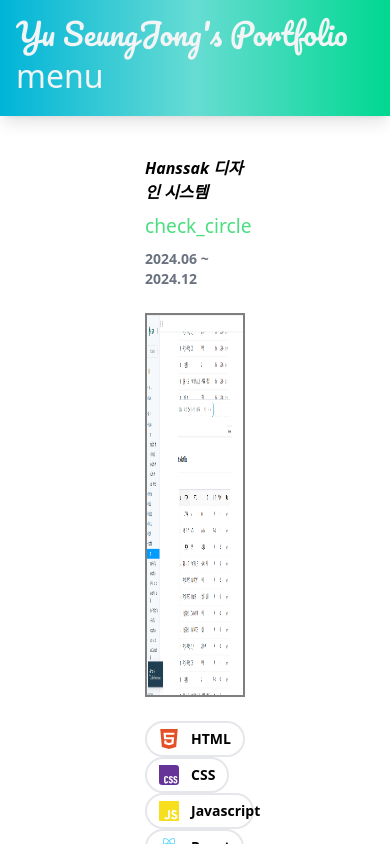
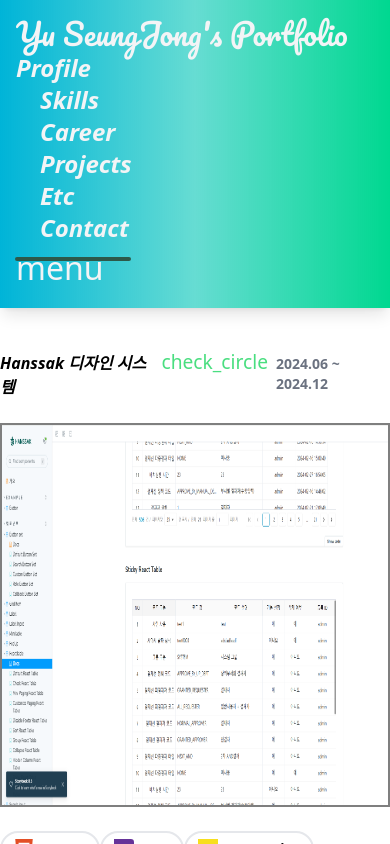
Before and after one commit to anewpotato/portfolio-front, a Next.js app: page /projects/0 in a window 390 px wide. Shown: the top 844 px of the page. Built offline with nearby package versions, Linux system fonts and the light colour scheme.

Commit message:
fix: mobile view fix.

```diff
--- a/app/layout.tsx
+++ b/app/layout.tsx
@@ -38,7 +38,7 @@ export default function RootLayout({
       <body className="min-w-fit flex flex-col">
         <ReduxProvider>
           <Header />
-          <main className="flex-1 container mx-auto py-10 flex flex-col gap-32">
+          <main className="flex-1 sm:container mx-auto py-10 flex flex-col gap-32">
             {children}
             {modal}
             <SpeedInsights />
--- a/app/page.tsx
+++ b/app/page.tsx
@@ -27,7 +27,7 @@ export default function Page() {
 
   return sections.map(({ id }) => (
     <AnimationSection key={id} id={id}>
-      <div className="flex w-full h-full p-24 lg:flex-row sm:flex-col">
+      <div className="flex w-full h-full sm:px-4 sm:py-24 md:p-24 lg:flex-row sm:flex-col">
         {map[id]}
       </div>
     </AnimationSection>
--- a/tailwind.config.js
+++ b/tailwind.config.js
@@ -6,7 +6,7 @@ module.exports = {
   ],
   theme: {
     extend: {
-      screens: { sm: { min: '100px' } },
+      screens: { sm: { min: '400px' } },
 
       colors: {
         header: {
```
